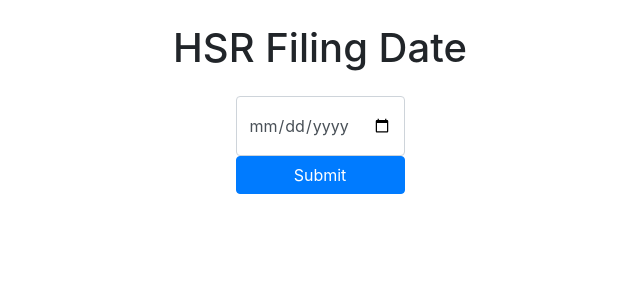
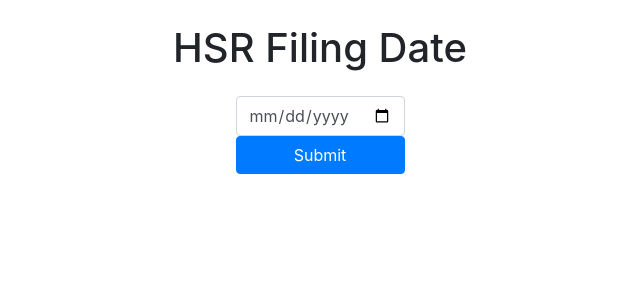
Before and after one commit to nmasnadi/hsr_filing, a Flask app: page / in a window 1280 px wide. Shown: the top 300 px of the page, without its empty margins (320-960 px from the left). Run offline with Flask 2, Linux system fonts and the light colour scheme; some libraries are stand-ins or nearby versions.

Commit message:
size again

```diff
--- a/templates/index.html
+++ b/templates/index.html
@@ -8,7 +8,7 @@
 </head>
 <style>
 input {
-      width: 150px; height: 60px;
+      width: 500px; height: 40px;
     }
 </style>
 <body>
```
